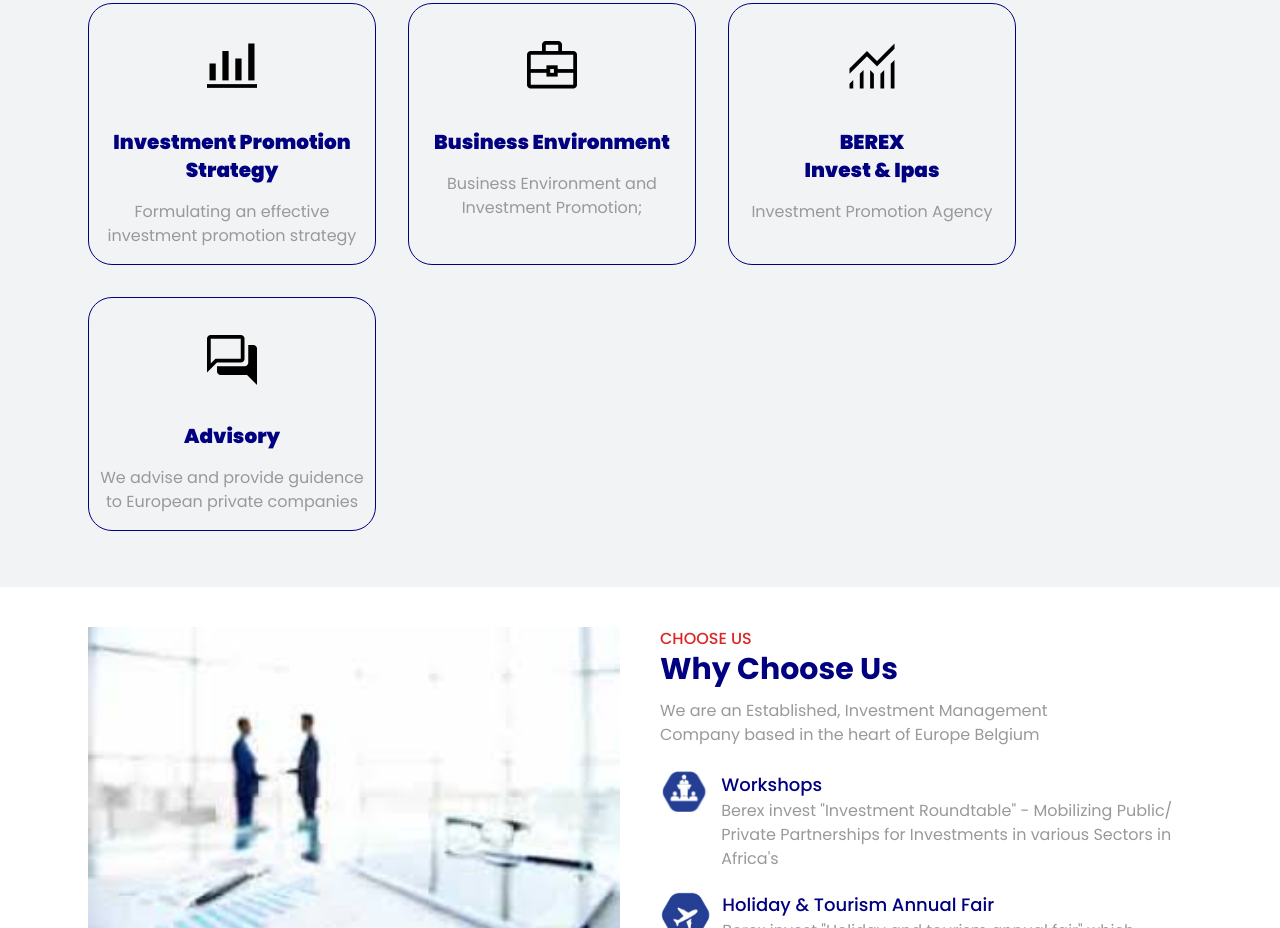
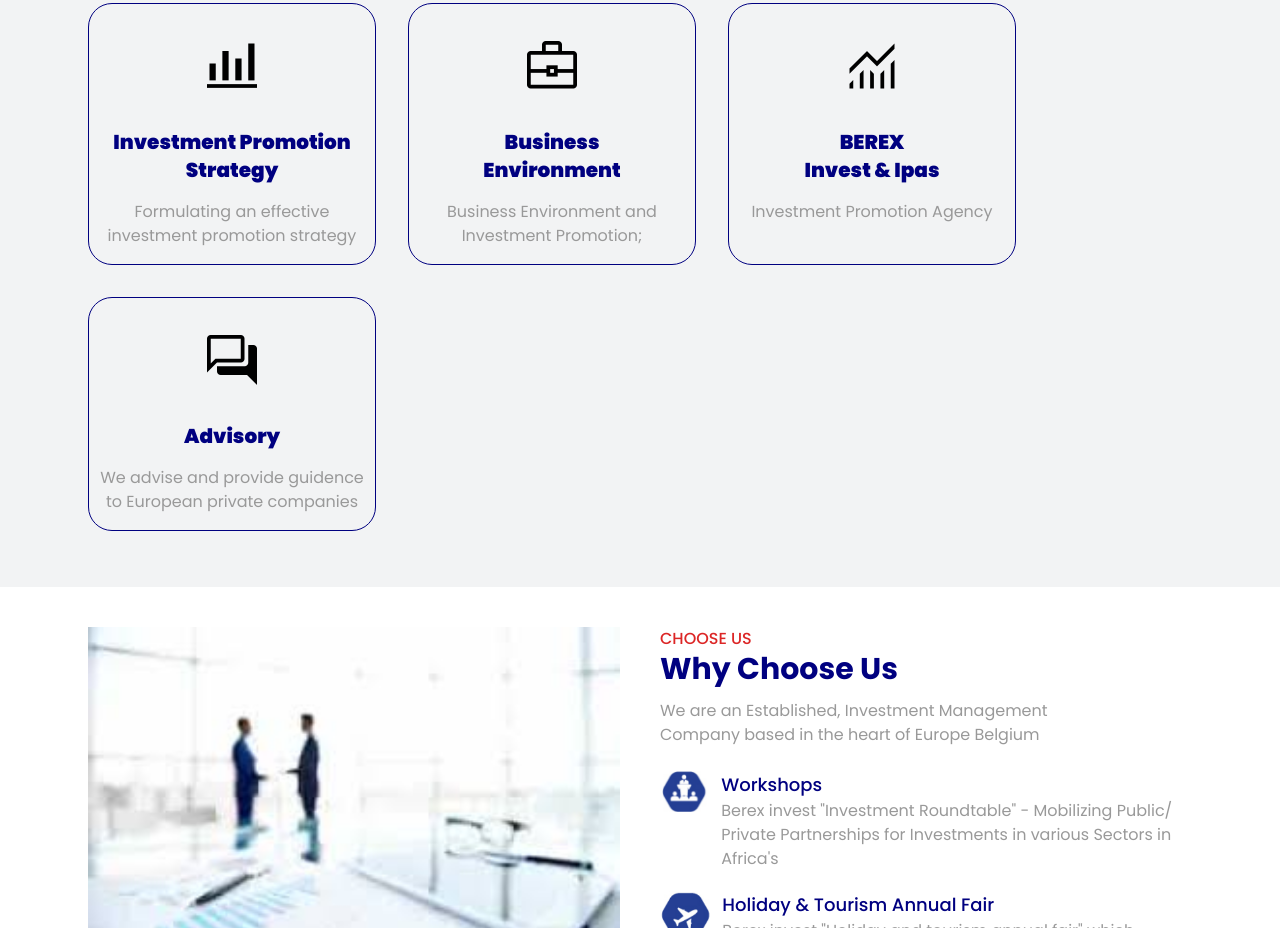
Before and after one commit to Umutoni123/mockup, a website built with Vite: page index.html in a window 1280 px wide. Shown: the part 1599-2527 px from the top of the page. Built offline with nearby package versions, Linux system fonts and the light colour scheme; files whose address does not match are found by name.

Commit message:
Implement a line break

```diff
--- a/index.html
+++ b/index.html
@@ -172,7 +172,7 @@
                         business_center
                     </span>
                 </div>
-                <h4 class="text-textColor text-xl font-[900]">Business Environment</h4>
+                <h4 class="text-textColor text-xl font-[900]">Business<br> Environment</h4>
                 <p class="text-[#999999] py-4">Business Environment and Investment Promotion;</p>
               </article>
 
```
